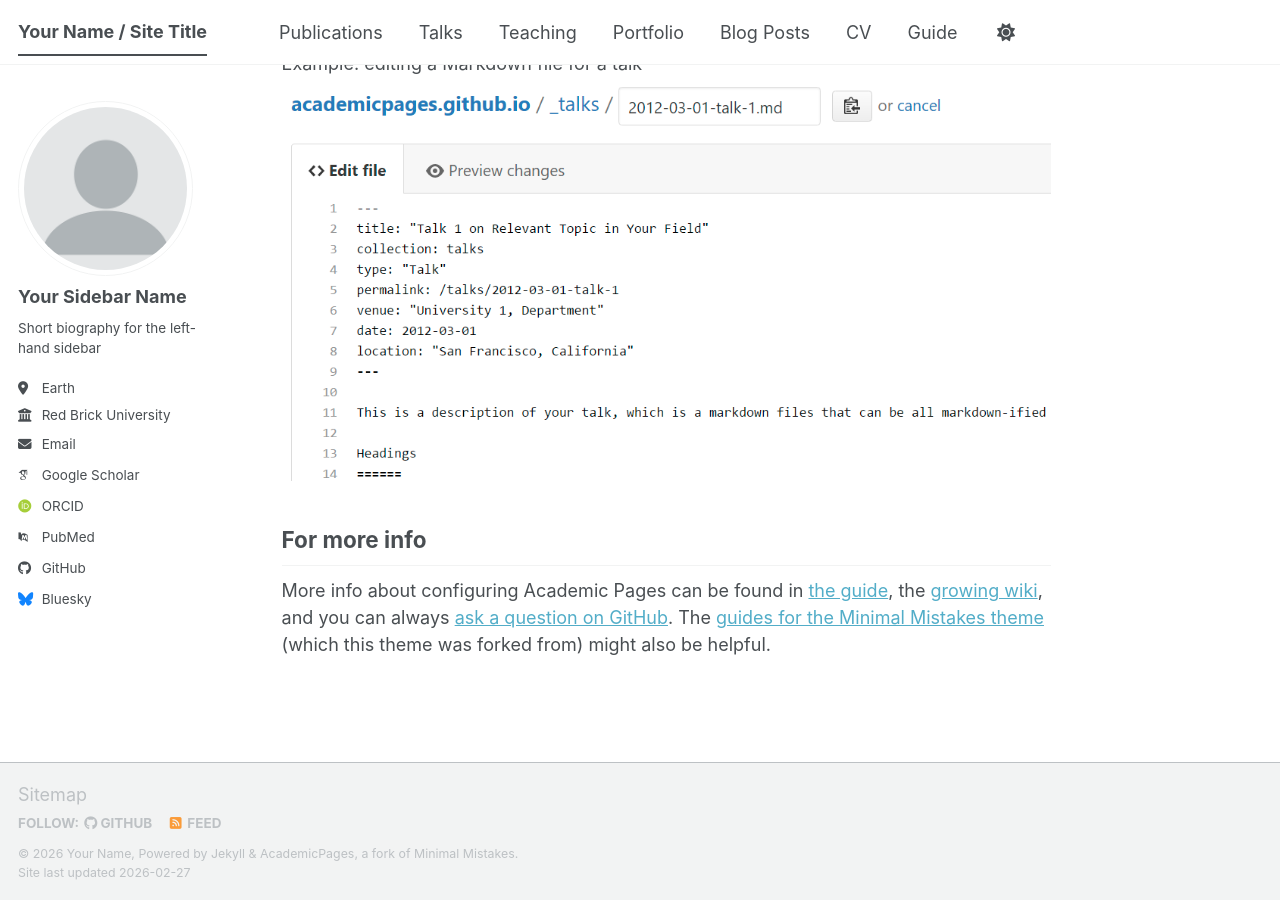
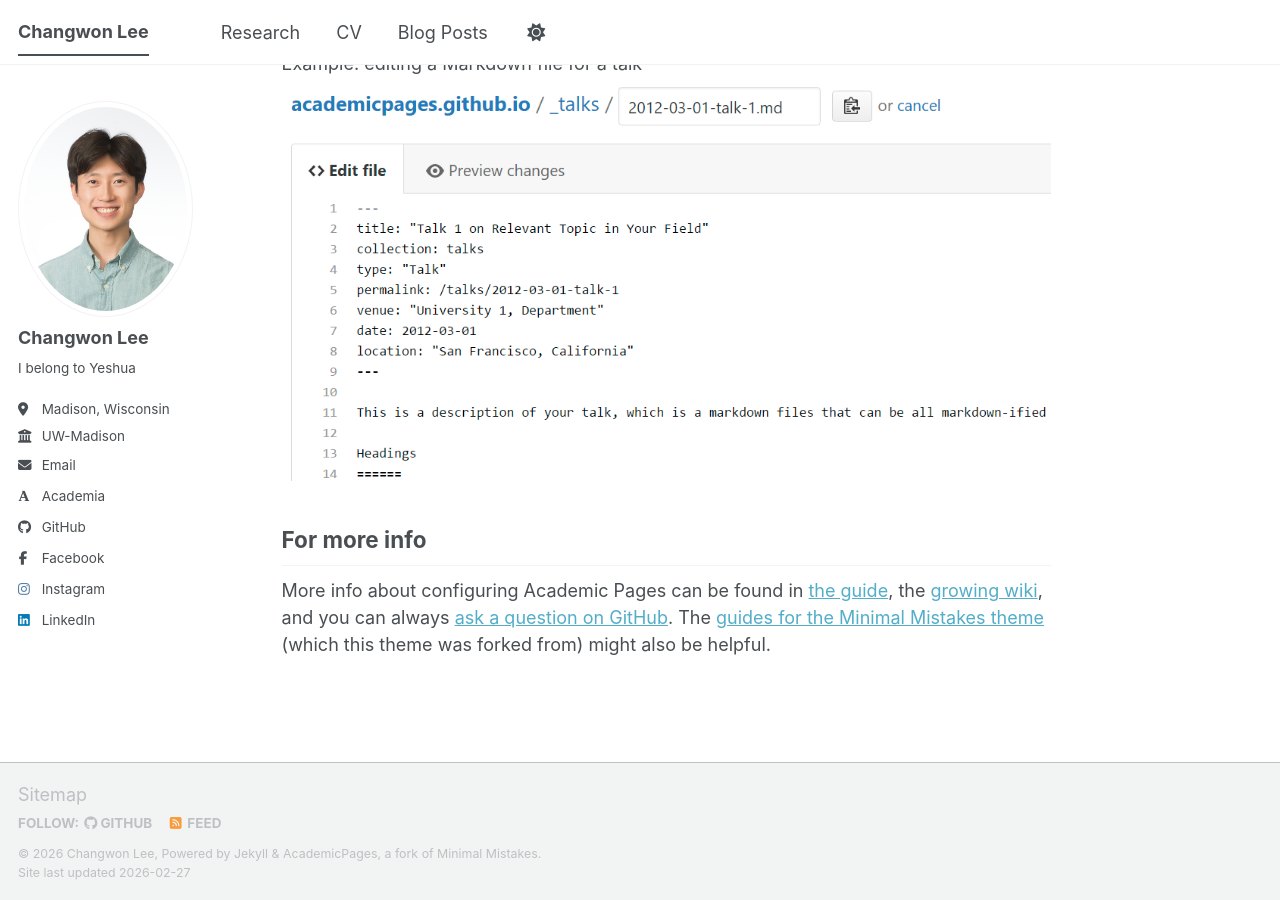
Before and after one commit to changwon22/changwon22.github.io, a Jekyll site: the page built from _pages/about.md, in a window 1280 px wide and 900 px high, scrolled down 2720 px. Built offline with Jekyll 4.4.1, drawn with Linux system fonts in a browser that asks for light colours; some web fonts are replaced; a script bundle is joined from its source files by our own code; library files that are not in the unit come from our copies.

Commit message:
initial setting

```diff
--- a/_config.yml
+++ b/_config.yml
@@ -9,39 +9,39 @@
 # Basic Site Settings
 locale                   : "en-US"
 site_theme               : "default" # The available themes options are "default", "air", "sunrise", "mint", "dirt" and "contrast"
-title                    : "Your Name / Site Title"
+title                    : "Changwon Lee"
 title_separator          : "-"
-name                     : &name "Your Name"
-description              : &description "Your Name's academic portfolio"   # Update this with a general description of your site, this is the default if not overridden by a page
-url                      : https://academicpages.github.io # The base hostname & protocol for your site e.g. "https://[your GitHub username].github.io",
+name                     : &name "Changwon Lee"
+description              : &description "Changwon Lee's academic portfolio"   # Update this with a general description of your site, this is the default if not overridden by a page
+url                      : https://changwon22.github.io # The base hostname & protocol for your site e.g. "https://[your GitHub username].github.io",
                                                            # or if you already have some other page hosted on Github then use "https://[your GitHub username].github.io/[Your Repo Name]"
 baseurl                  : "" # the subpath of your site, e.g. "/blog"
-repository               : "academicpages/academicpages.github.io"
+repository               : "changwon22/changwon22.github.io"
 
 # Site Author - The following control what appear as part of the author content on the side bar.
 #               If a field is blank the icon and link will not appear, otherwise it will be shown.
 #               Additional customization can be done by editing /_includes/author-profile.html
 author:
   # Biographic information
-  avatar           : "profile.png"
-  name             : "Your Sidebar Name"
+  avatar           : "Changwon Lee.jpg"
+  name             : "Changwon Lee"
   pronouns         : # example: "she/her"
-  bio              : "Short biography for the left-hand sidebar"
-  location         : "Earth"
-  employer         : "Red Brick University"
+  bio              : "I belong to Yeshua"
+  location         : "Madison, Wisconsin"
+  employer         : "UW-Madison"
   uri              : # URL
-  email            : "none@example.org"
+  email            : "changwon.lee@wisc.edu"
 
   # Academic websites
-  academia         : # URL
+  academia         : "https://wid.wisc.edu/people/changwon-lee"
   arxiv            : # URL - Update with the correct link to your profile
-  googlescholar    : "https://scholar.google.com/citations?user=PS_CX0AAAAAJ"
+  googlescholar    : # "https://scholar.google.com/citations?user=PS_CX0AAAAAJ"
   inspire-hep      : # URL
   impactstory      : # URL
-  orcid            : "https://orcid.org/yourorcidurl"
+  orcid            : # "https://orcid.org/yourorcidurl"
   semantic         : # URL
   ssrn             : # URL
-  pubmed           : "https://www.ncbi.nlm.nih.gov/pubmed/?term=john+snow"
+  pubmed           : # "https://www.ncbi.nlm.nih.gov/pubmed/?term=john+snow"
   researchgate     : # URL
   scopus           : # URL
   zotero           : # URL
@@ -51,22 +51,22 @@ author:
   bitbucket        : # Username - Update with your username on the site
   codepen          : # Username
   dribbble         : # Username
-  github           : "academicpages"
+  github           : "changwon22"
   kaggle           : # Username
   stackoverflow    : # User number or user number and name (i.e., use "1" or "1/jeff-atwood")
 
   # Social media
   artstation       : # Username
-  bluesky          : "bsky.app" # Replace this with you Bluesky username
-  facebook         : # Username
+  bluesky          : # "bsky.app" # Replace this with you Bluesky username
+  facebook         : "changy.cool"
   flickr           : # Username
   foursquare       : # Username
   goodreads        : # Username
   google_plus      : # Username
   keybase          : # Username
-  instagram        : # Username
+  instagram        : "changycool"
   lastfm           : # Username
-  linkedin         : # Username
+  linkedin         : "changwon2"
   mastodon         : # URL
   medium           : # URL
   pinterest        : # Username
--- a/_data/navigation.yml
+++ b/_data/navigation.yml
@@ -8,26 +8,26 @@
 #      Markdown formatted page while the second is generated using JSON.
 
 main:
-  - title: "Publications"
+  - title: "Research"
     url: /publications/
 
-  - title: "Talks"
-    url: /talks/
-
-  - title: "Teaching"
-    url: /teaching/
-
-  - title: "Portfolio"
-    url: /portfolio/
+  - title: "CV"
+    url: /files/[CV]Changwon Lee_Dec2025.pdf
 
   - title: "Blog Posts"
     url: /year-archive/
 
-  - title: "CV"
-    url: /cv/
+  # - title: "Talks"
+  #   url: /talks/
+
+  # - title: "Teaching"
+  #   url: /teaching/
+
+  # - title: "Portfolio"
+  #   url: /portfolio/
 
   # - title: "CV"
   #   url: /cv-json/
 
-  - title: "Guide"
-    url: /markdown/
+  # - title: "Guide"
+  #   url: /markdown/
```
Also changed, not shown: images/Changwon Lee.jpg (added), 1 other file.
